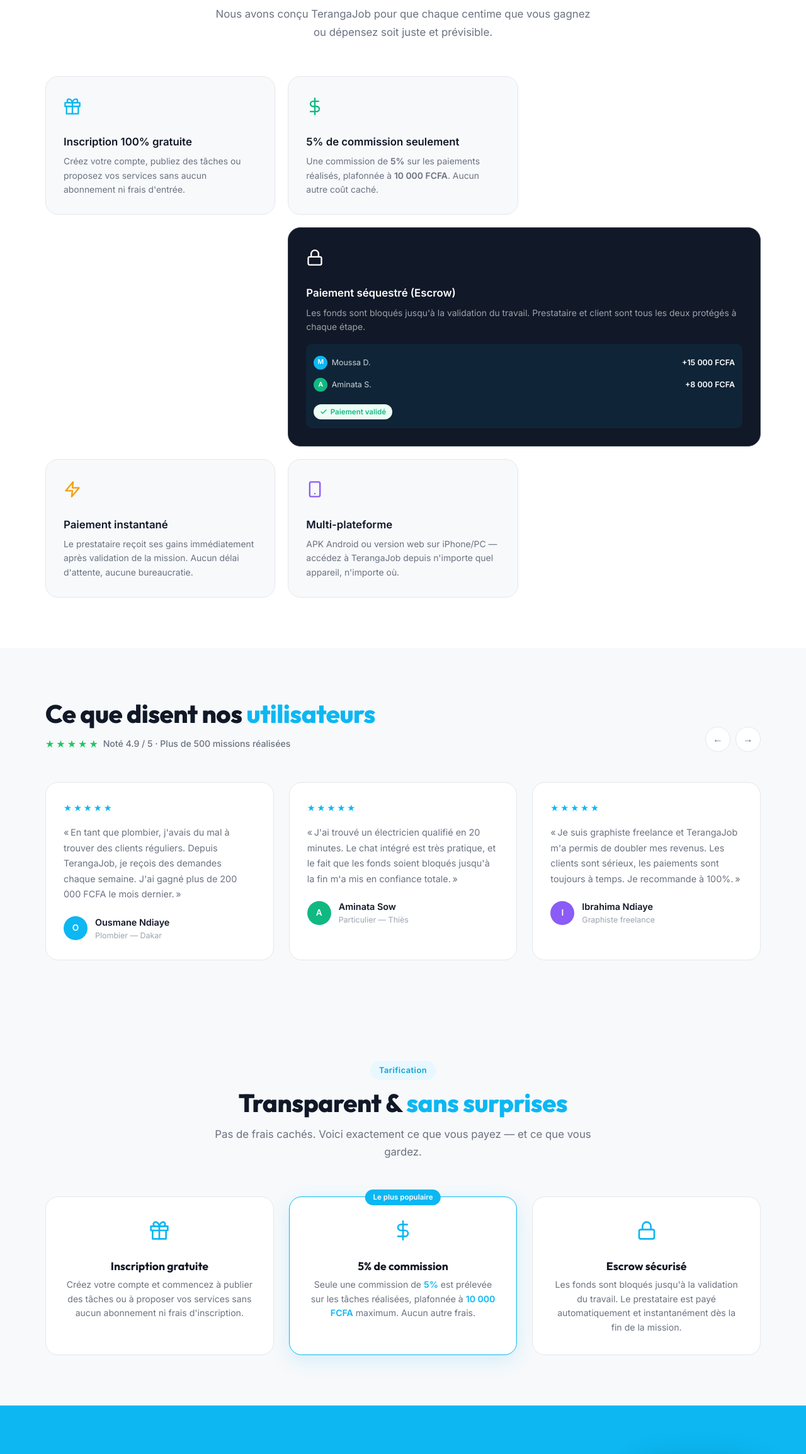
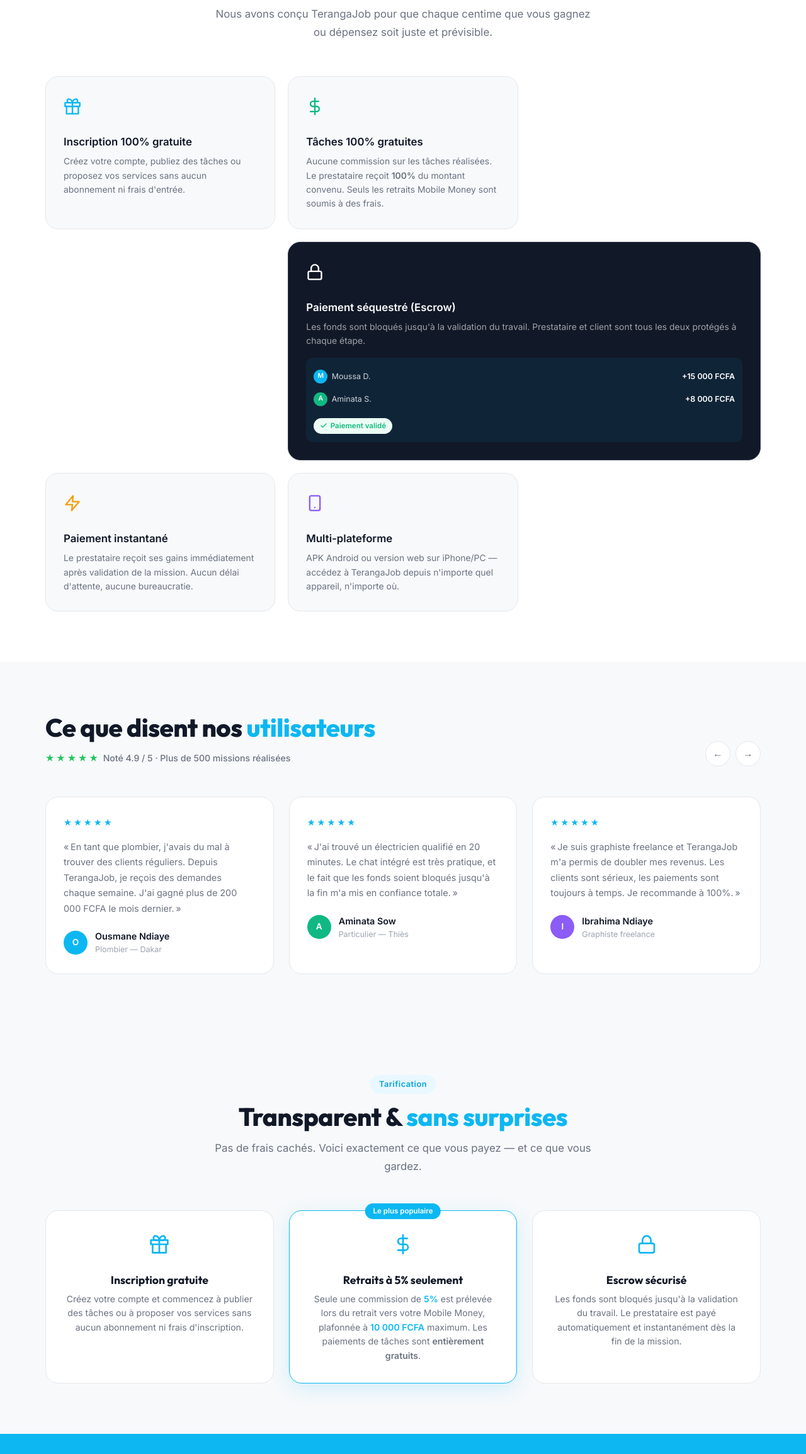
Before and after one commit to ashamloud/TerangaJobvitrine, a plain HTML site: page index.html in a window 1280 px wide. Shown: the part 3566-5875 px from the top of the page at 63% size. Drawn offline with Linux system fonts and the light colour scheme; no server answers.

Commit message:
feat: textes commission mis a jour (taches gratuites, frais retraits)

```diff
--- a/index.html
+++ b/index.html
@@ -364,8 +364,8 @@
                         <div class="benefit-icon">
                             <svg width="28" height="28" viewBox="0 0 24 24" fill="none" stroke="#10B981" stroke-width="2" stroke-linecap="round" stroke-linejoin="round"><line x1="12" y1="1" x2="12" y2="23"/><path d="M17 5H9.5a3.5 3.5 0 0 0 0 7h5a3.5 3.5 0 0 1 0 7H6"/></svg>
                         </div>
-                        <div class="benefit-title">5% de commission seulement</div>
-                        <div class="benefit-desc">Une commission de <strong>5%</strong> sur les paiements réalisés, plafonnée à <strong>10 000 FCFA</strong>. Aucun autre coût caché.</div>
+                        <div class="benefit-title">Tâches 100% gratuites</div>
+                        <div class="benefit-desc">Aucune commission sur les tâches réalisées. Le prestataire reçoit <strong>100%</strong> du montant convenu. Seuls les retraits Mobile Money sont soumis à des frais.</div>
                     </div>
                     <div class="benefit-card dark reveal reveal-delay-2">
                         <div class="benefit-icon">
@@ -495,8 +495,8 @@
                         <div class="pricing-icon">
                             <svg width="32" height="32" viewBox="0 0 24 24" fill="none" stroke="#0CB7F2" stroke-width="2" stroke-linecap="round" stroke-linejoin="round"><line x1="12" y1="1" x2="12" y2="23"/><path d="M17 5H9.5a3.5 3.5 0 0 0 0 7h5a3.5 3.5 0 0 1 0 7H6"/></svg>
                         </div>
-                        <h3>5% de commission</h3>
-                        <p>Seule une commission de <span class="pricing-highlight">5%</span> est prélevée sur les tâches réalisées, plafonnée à <span class="pricing-highlight">10 000 FCFA</span> maximum. Aucun autre frais.</p>
+                        <h3>Retraits à 5% seulement</h3>
+                        <p>Seule une commission de <span class="pricing-highlight">5%</span> est prélevée lors du retrait vers votre Mobile Money, plafonnée à <span class="pricing-highlight">10 000 FCFA</span> maximum. Les paiements de tâches sont <strong>entièrement gratuits</strong>.</p>
                     </div>
                     <div class="pricing-card reveal reveal-delay-2">
                         <div class="pricing-icon">
```
Also changed, not shown: conditions.html (+2 -2 lines), faq.html (+1 -1 lines).
